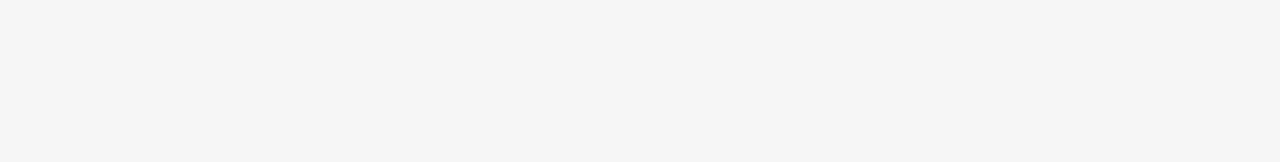
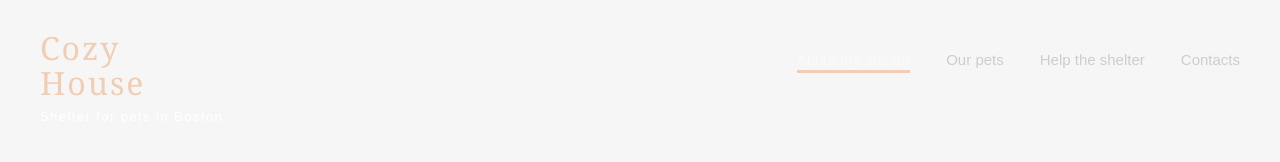
Before and after one commit to PonkinDmitrij/frontend-study, a website built with Vite: page shelter/index.html in a window 1280 px wide. Built offline with nearby package versions, Linux system fonts and the light colour scheme.

Commit message:
feat: add page-header to index.html

```diff
--- a/shelter/index.html
+++ b/shelter/index.html
@@ -7,6 +7,32 @@
   </head>
   <body>
     <div class="page-wrapper">
+      <header class="page-header page-header--position">
+        <div class="container page-header__layout">
+          <a class="logo page-header__logo">
+            <span class="logo__title">Cozy House</span>
+            <span class="logo__subtitle">Shelter for pets in Boston</span>
+          </a>
+
+          <nav class="page-header__main-nav">
+            <ul class="nav">
+              <li class="nav__item">
+                <a class="nav__link nav__link--current">About the shelter</a>
+              </li>
+              <li class="nav__item">
+                <a class="nav__link" href="pets.html">Our pets</a>
+              </li>
+              <li class="nav__item">
+                <a class="nav__link" href="#help">Help the shelter</a>
+              </li>
+              <li class="nav__item">
+                <a class="nav__link" href="#contacts">Contacts</a>
+              </li>
+            </ul>
+          </nav>
+        </div>
+      </header>
+
       <main class="page-wrapper__content"></main>
       <div class="page-wrapper__footer-wrapper"></div>
     </div>
--- /dev/null
+++ b/shelter/src/scss/blocks/page-header.scss
@@ -0,0 +1,24 @@
+.page-header {
+  padding: 30px 0;
+
+  &__layout {
+    display: flex;
+    justify-content: space-between;
+  }
+
+  &__logo {
+    width: 186px;
+  }
+
+  &__main-nav {
+    max-width: 70%;
+  }
+
+  &--position {
+    position: absolute;
+    top: 0;
+    right: 0;
+    left: 0;
+    z-index: 10;
+  }
+}
--- a/shelter/src/scss/style.scss
+++ b/shelter/src/scss/style.scss
@@ -4,3 +4,4 @@
 
 @import './blocks/logo.scss';
 @import './blocks/nav.scss';
+@import './blocks/page-header.scss';
```
